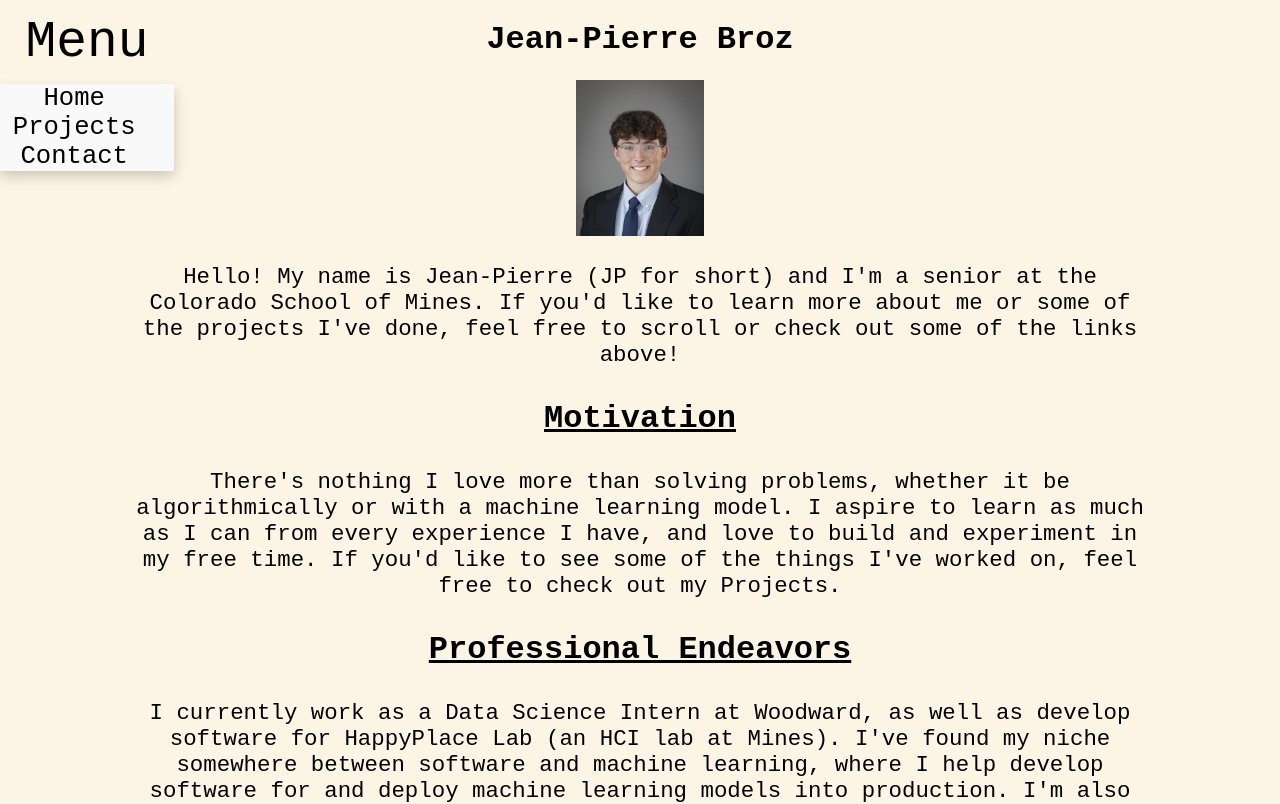
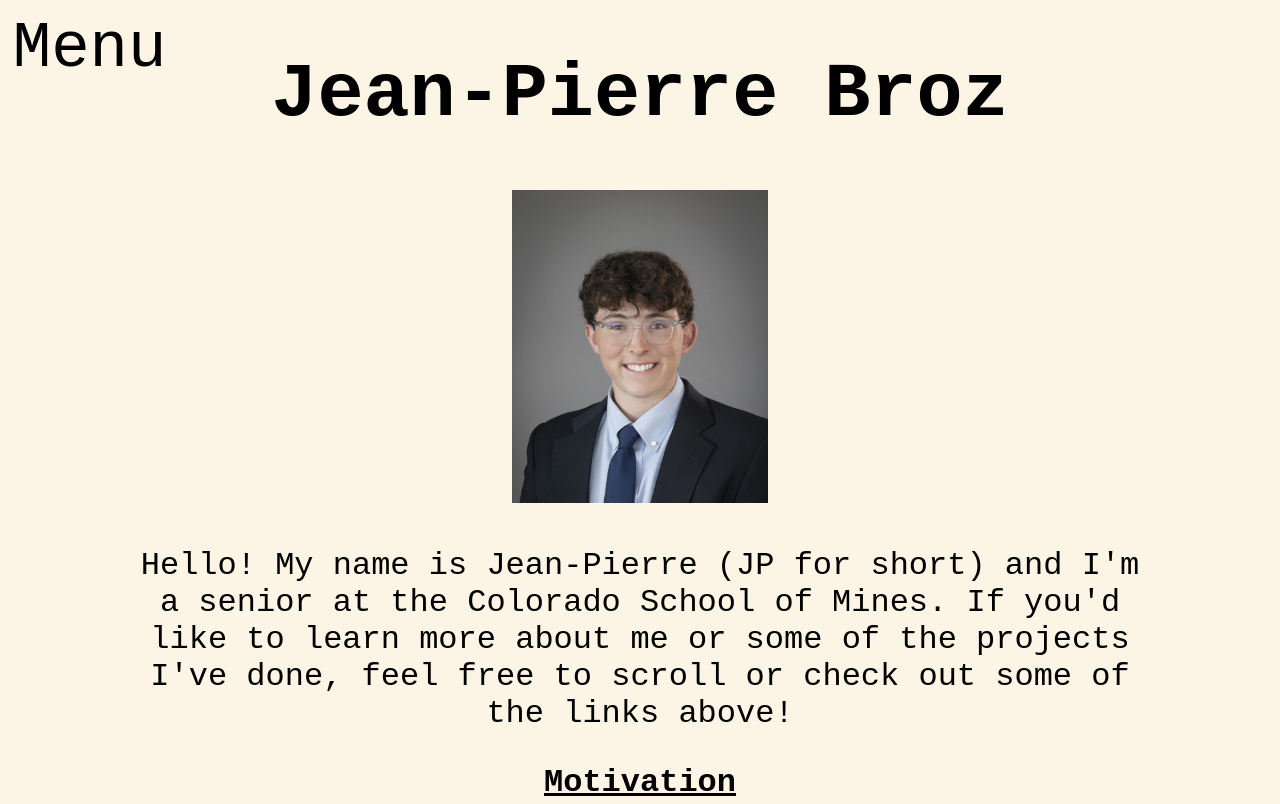
Before and after one commit to jeanpierrebroz/PersonalWebsite, a plain HTML site: page index.html in a window 1280 px wide. Shown: the top 804 px of the page. Drawn offline with Linux system fonts and the light colour scheme.

Commit message:
fixed header size

```diff
--- a/style.css
+++ b/style.css
@@ -20,7 +20,7 @@ body {
 .section a {
     text-decoration: none;
     color: black;
-    font-size: 1.75vw;
+    font-size: em;
 }
 
 a:hover {
@@ -29,13 +29,13 @@ a:hover {
 
 .headline {
     text-align: center;
-    font-size: 1.25vw;
+    font-size: 1.5em;
 }
 
 .image{
 
-    height: 10%;
-    width: 10%;
+    height: 20%;
+    width: 20%;
 }
 
 .abbreviated {
@@ -74,7 +74,7 @@ a:hover {
 }
 
 .section {
-    font-size: 1.75vw;
+    font-size: 1.25em;
     padding: 0 10%;
 }
 
@@ -86,16 +86,16 @@ a:hover {
 
 .menu {
     position: absolute;
-    top: 0;
-    left: 0;
+    top: 0.5em;
+    left: 0.5em;
     display: inline-block;
+    min-width: 40px;
 }
 
 
 .menu > a {
     text-decoration: none;
-    padding: 1vw 2vw;
-    font-size:4vw;
+    font-size: 2.5em;
     background-color: #FCF5E5;
     color: black;
     display: block;
@@ -110,13 +110,14 @@ a:hover {
     background-color: #f9f9f9;
     box-shadow: 0 0.5vw 1vw rgba(0, 0, 0, 0.2);
     width: 100%;
+    font-size: 2em;
     min-width: max-content;
 }
 
 .dropdown a {
     text-decoration: none;
     display: block;
-    padding-right: 2vw;
+    /* padding-right: 2vw;  */
     color: black;
     text-align: center;
 }
```
